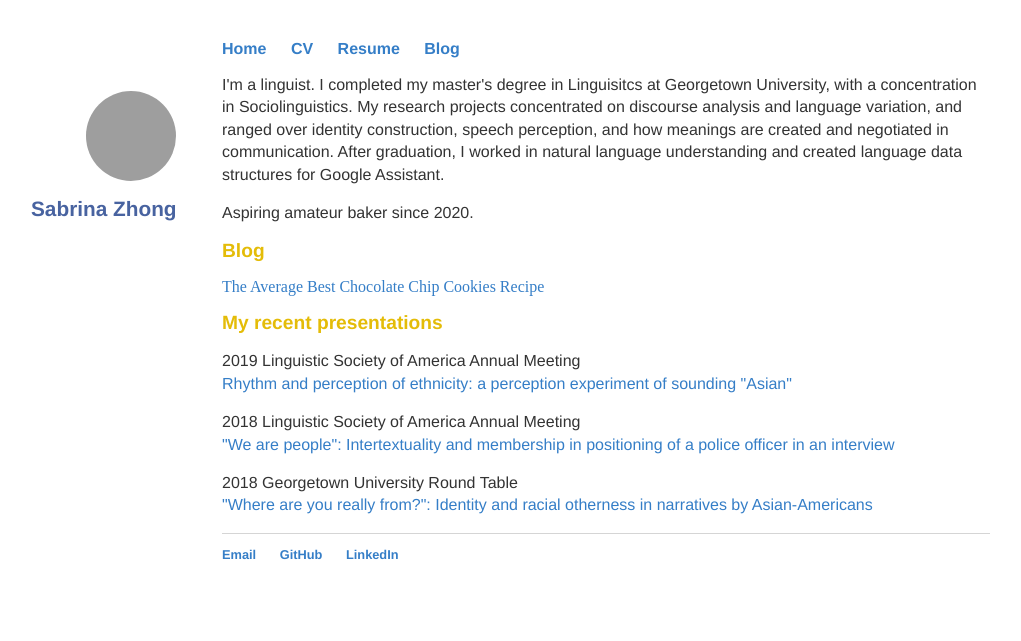
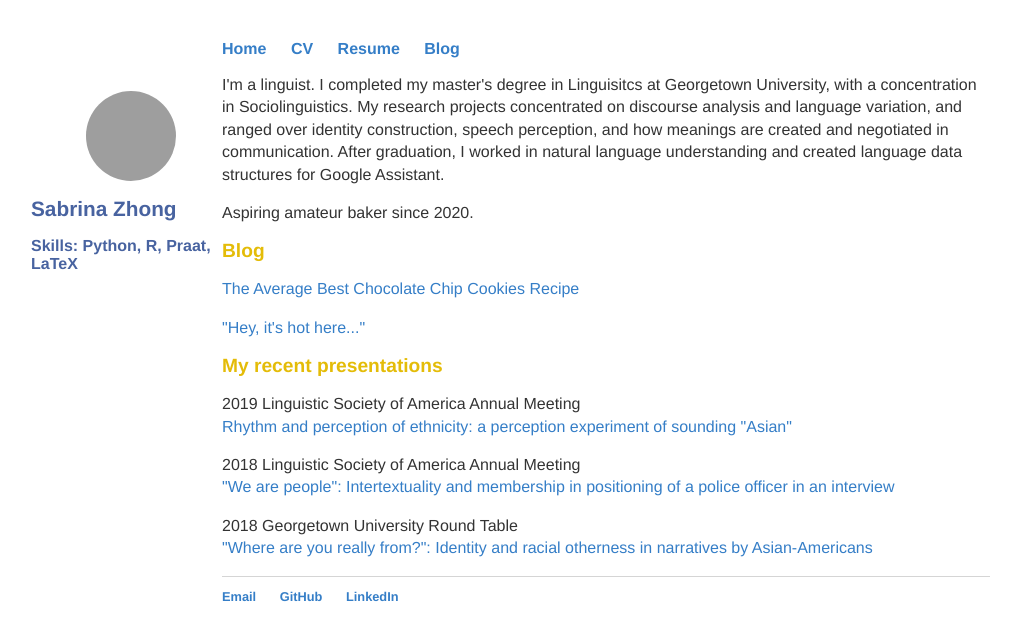
Before and after one commit to sabrinazhong/sabrinazhong.github.io, a Jekyll site: the page built from index.html, in a window 1280 px wide, cut to the strip 0-641 px from the top of the page. Shown: the whole strip, without its empty margins (34-1055 px from the left). Built offline with Jekyll 4.4.1, drawn with Linux system fonts in a browser that asks for light colours; grey boxes are pictures that could not be loaded.

Commit message:
Update index.html

```diff
--- a/index.html
+++ b/index.html
@@ -13,7 +13,8 @@ title: Sabrina Zhong, Personal Website
 	<p>Aspiring amateur baker since 2020. </p>
 
 	<h2>Blog</h2>
-	<a href="https://sabrinazhong.github.io/blog/2020/04/06/recipe">The Average Best Chocolate Chip Cookies Recipe</a>
+	<p><a href="https://sabrinazhong.github.io/blog/2020/04/06/recipe">The Average Best Chocolate Chip Cookies Recipe</a><br>
+	<p><a href="https://sabrinazhong.github.io/blog/2019/11/01/pragmatics-in-conversation">"Hey, it's hot here..."</a><br>
 
 	<h2>My recent presentations</h2>
 	<p>2019 Linguistic Society of America Annual Meeting<br>
@@ -31,4 +32,5 @@ title: Sabrina Zhong, Personal Website
 
 	<p align=”center”><img src="photo.jpg" alt="Image" height="90" width="90" class="circular--square" margin-left="40"></p>
 	<h1> Sabrina Zhong <h1>
+	<h3> Skills: Python, R, Praat, LaTeX <h3>
 </div><!-- /.sidebar -->
```
